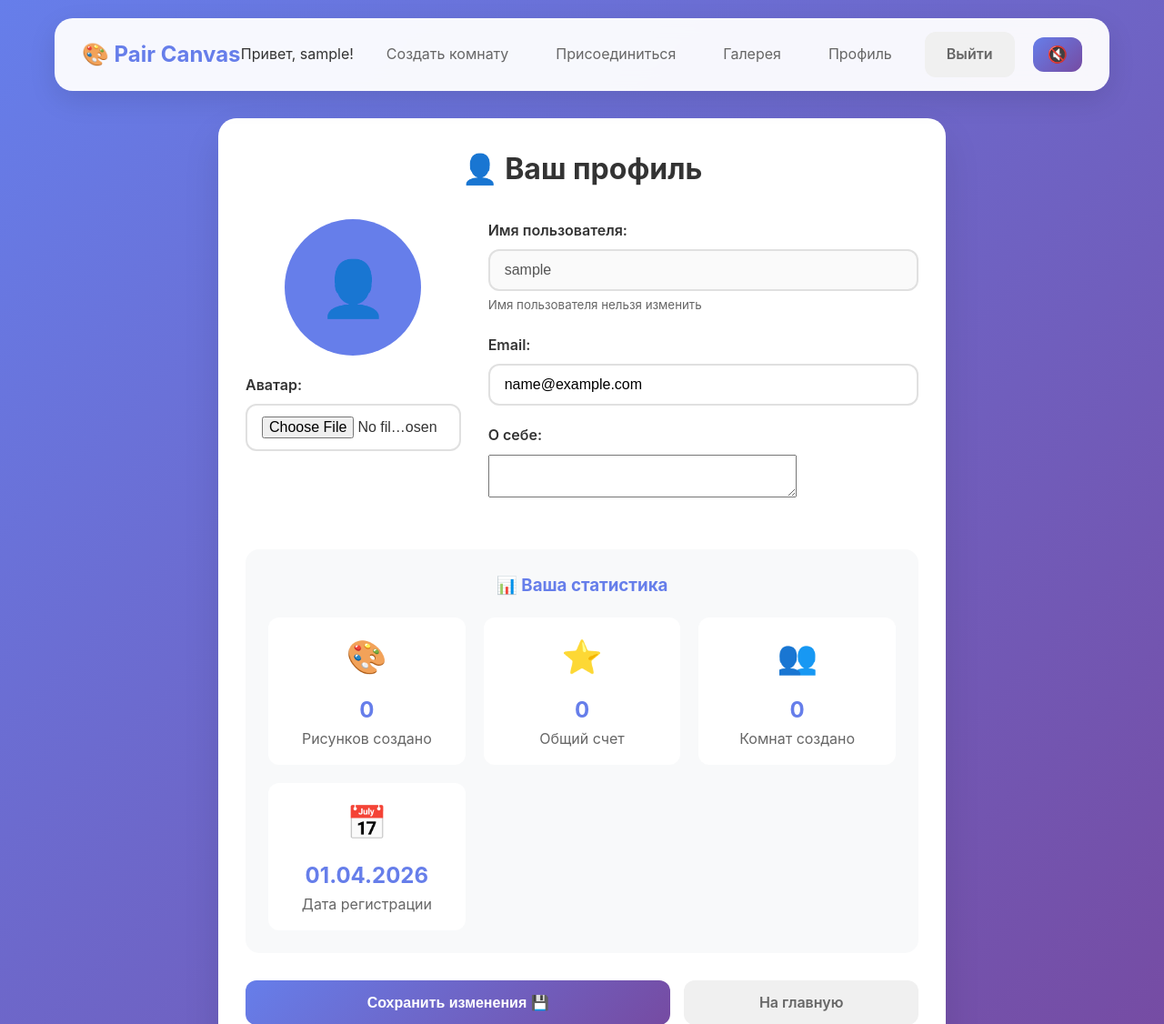
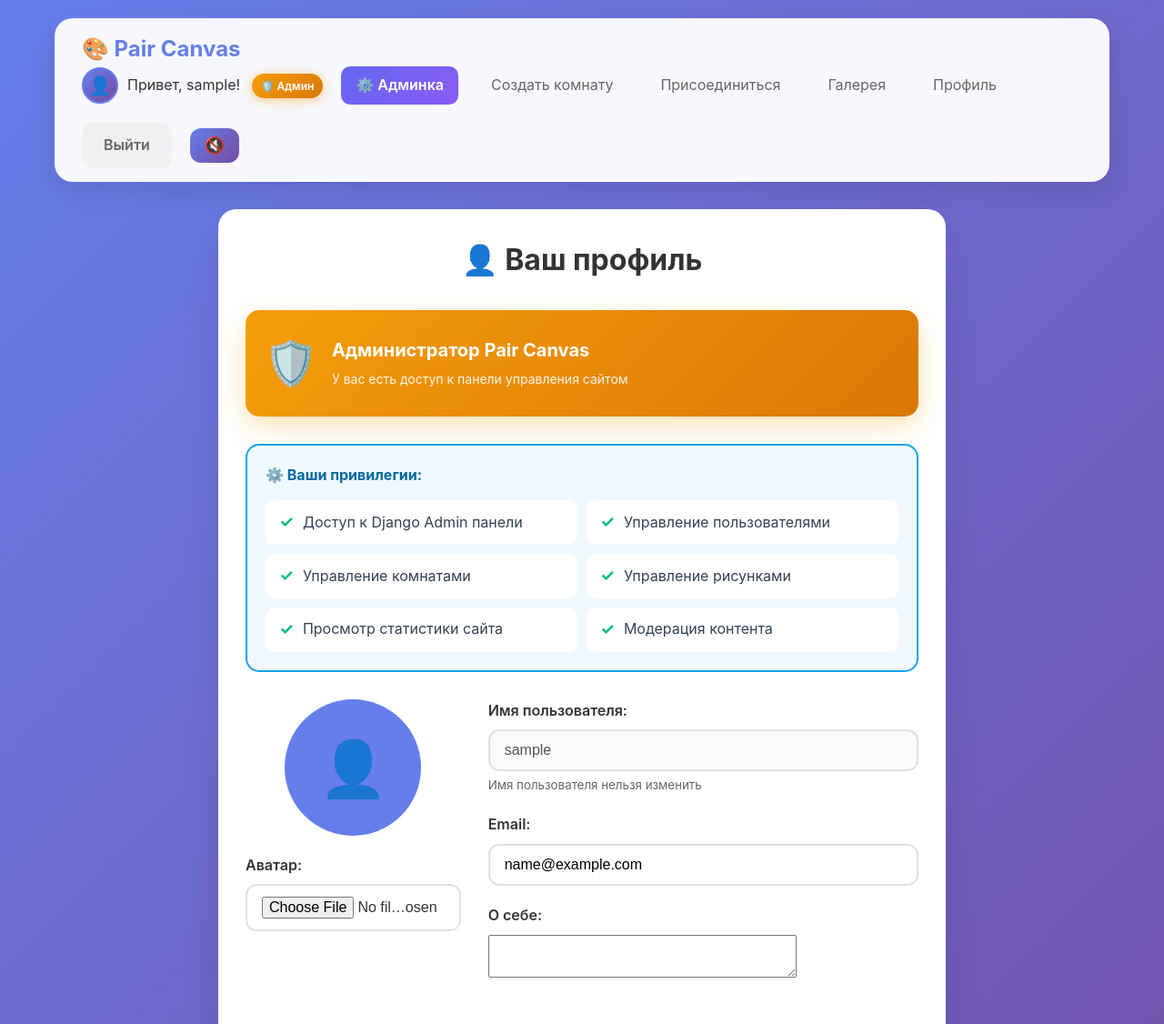
Before and after one commit to diogennpluq/pair_canvas_project, a Django app: page /profile/ in a window 1280 px wide. Shown: the top 1126 px of the page at 91% size. Run offline with Django 4.2, Linux system fonts and the light colour scheme; the visitor is signed in with stand-in values (Sample User, id 1); data that the repository does not hold is empty.

Commit message:
✨ Добавлены привилегии для администраторов
- Бейдж администратора в навигации (🛡️ Админ)
- Ссылка на Django Admin для стаффов
- Анимированный стиль для админ-бейджа
- Секция привилегий в профиле пользователя
- Management команда create_admin для быстрого создания админа
- Плейсхолдер аватара для пользователей без аватарки

Использование:
    python manage.py create_admin
    python manage.py create_admin --username myadmin --password secure123

Co-authored-by: Qwen-Coder <qwen-coder@alibabacloud.com>

```diff
--- a/templates/accounts/profile.html
+++ b/templates/accounts/profile.html
@@ -2,9 +2,104 @@
 
 {% block title %}Профиль - {{ user.username }}{% endblock %}
 
+{% block extra_css %}
+<style>
+    .admin-status-card {
+        background: linear-gradient(135deg, #f59e0b 0%, #d97706 100%);
+        color: white;
+        padding: 20px;
+        border-radius: 15px;
+        margin-bottom: 30px;
+        display: flex;
+        align-items: center;
+        gap: 15px;
+        box-shadow: 0 10px 30px rgba(245, 158, 11, 0.3);
+    }
+
+    .admin-status-card .icon {
+        font-size: 48px;
+    }
+
+    .admin-status-card .info h3 {
+        margin: 0 0 5px 0;
+        font-size: 20px;
+    }
+
+    .admin-status-card .info p {
+        margin: 0;
+        opacity: 0.9;
+        font-size: 14px;
+    }
+
+    .admin-privileges {
+        background: #f0f9ff;
+        border: 2px solid #0ea5e9;
+        border-radius: 15px;
+        padding: 20px;
+        margin-bottom: 30px;
+    }
+
+    .admin-privileges h4 {
+        color: #0369a1;
+        margin-bottom: 15px;
+        display: flex;
+        align-items: center;
+        gap: 10px;
+    }
+
+    .privileges-list {
+        display: grid;
+        grid-template-columns: repeat(auto-fit, minmax(250px, 1fr));
+        gap: 10px;
+        list-style: none;
+        padding: 0;
+        margin: 0;
+    }
+
+    .privileges-list li {
+        padding: 10px 15px;
+        background: white;
+        border-radius: 10px;
+        display: flex;
+        align-items: center;
+        gap: 10px;
+        color: #334155;
+    }
+
+    .privileges-list li::before {
+        content: '✓';
+        color: #10b981;
+        font-weight: bold;
+        font-size: 18px;
+    }
+</style>
+{% endblock %}
+
 {% block content %}
 <div class="card" style="max-width: 800px; margin: 0 auto;">
     <h1 style="margin-bottom: 30px; text-align: center; color: #333;">👤 Ваш профиль</h1>
+
+    {% if user.is_staff %}
+        <div class="admin-status-card">
+            <div class="icon">🛡️</div>
+            <div class="info">
+                <h3>Администратор Pair Canvas</h3>
+                <p>У вас есть доступ к панели управления сайтом</p>
+            </div>
+        </div>
+
+        <div class="admin-privileges">
+            <h4>⚙️ Ваши привилегии:</h4>
+            <ul class="privileges-list">
+                <li>Доступ к Django Admin панели</li>
+                <li>Управление пользователями</li>
+                <li>Управление комнатами</li>
+                <li>Управление рисунками</li>
+                <li>Просмотр статистики сайта</li>
+                <li>Модерация контента</li>
+            </ul>
+        </div>
+    {% endif %}
 
     <form method="post" enctype="multipart/form-data">
         {% csrf_token %}
--- a/templates/base.html
+++ b/templates/base.html
@@ -80,6 +80,56 @@
             display: flex;
             align-items: center;
             gap: 10px;
+        }
+
+        .admin-badge {
+            background: linear-gradient(135deg, #f59e0b 0%, #d97706 100%);
+            color: white;
+            padding: 4px 10px;
+            border-radius: 20px;
+            font-size: 12px;
+            font-weight: 600;
+            margin-left: 8px;
+            display: inline-block;
+            box-shadow: 0 2px 8px rgba(245, 158, 11, 0.4);
+            animation: pulse-glow 2s ease-in-out infinite;
+        }
+
+        @keyframes pulse-glow {
+            0%, 100% {
+                box-shadow: 0 2px 8px rgba(245, 158, 11, 0.4);
+            }
+            50% {
+                box-shadow: 0 2px 15px rgba(245, 158, 11, 0.6);
+            }
+        }
+
+        .admin-link {
+            background: linear-gradient(135deg, #6366f1 0%, #8b5cf6 100%);
+            color: white !important;
+            padding: 8px 16px;
+            border-radius: 10px;
+            font-weight: 600;
+            transition: all 0.3s;
+        }
+
+        .admin-link:hover {
+            background: #f0f0f0;
+            color: #667eea !important;
+            transform: translateY(-2px);
+        }
+
+        .avatar-placeholder {
+            width: 40px;
+            height: 40px;
+            border-radius: 50%;
+            background: linear-gradient(135deg, #667eea 0%, #764ba2 100%);
+            color: white;
+            display: flex;
+            align-items: center;
+            justify-content: center;
+            font-size: 20px;
+            border: 2px solid #667eea;
         }
 
         .avatar {
@@ -260,9 +310,21 @@
                     <div class="user-info">
                         {% if user.avatar %}
                             <img src="{{ user.avatar.url }}" alt="{{ user.username }}" class="avatar">
+                        {% else %}
+                            <div class="avatar avatar-placeholder">👤</div>
                         {% endif %}
-                        <span>Привет, {{ user.username }}!</span>
+                        <span>
+                            Привет, {{ user.username }}!
+                            {% if user.is_staff %}
+                                <span class="admin-badge" title="Администратор">🛡️ Админ</span>
+                            {% endif %}
+                        </span>
                     </div>
+                    {% if user.is_staff %}
+                        <a href="{% url 'admin:index' %}" class="nav-link admin-link" title="Панель администратора">
+                            ⚙️ Админка
+                        </a>
+                    {% endif %}
                     <a href="{% url 'create_room' %}" class="nav-link">Создать комнату</a>
                     <a href="{% url 'join_room' %}" class="nav-link">Присоединиться</a>
                     <a href="{% url 'gallery' %}" class="nav-link">Галерея</a>
```
Also changed, not shown: accounts/management/commands/create_admin.py (added, +66 -0 lines), accounts/management/__init__.py (added), accounts/management/commands/__init__.py (added).
